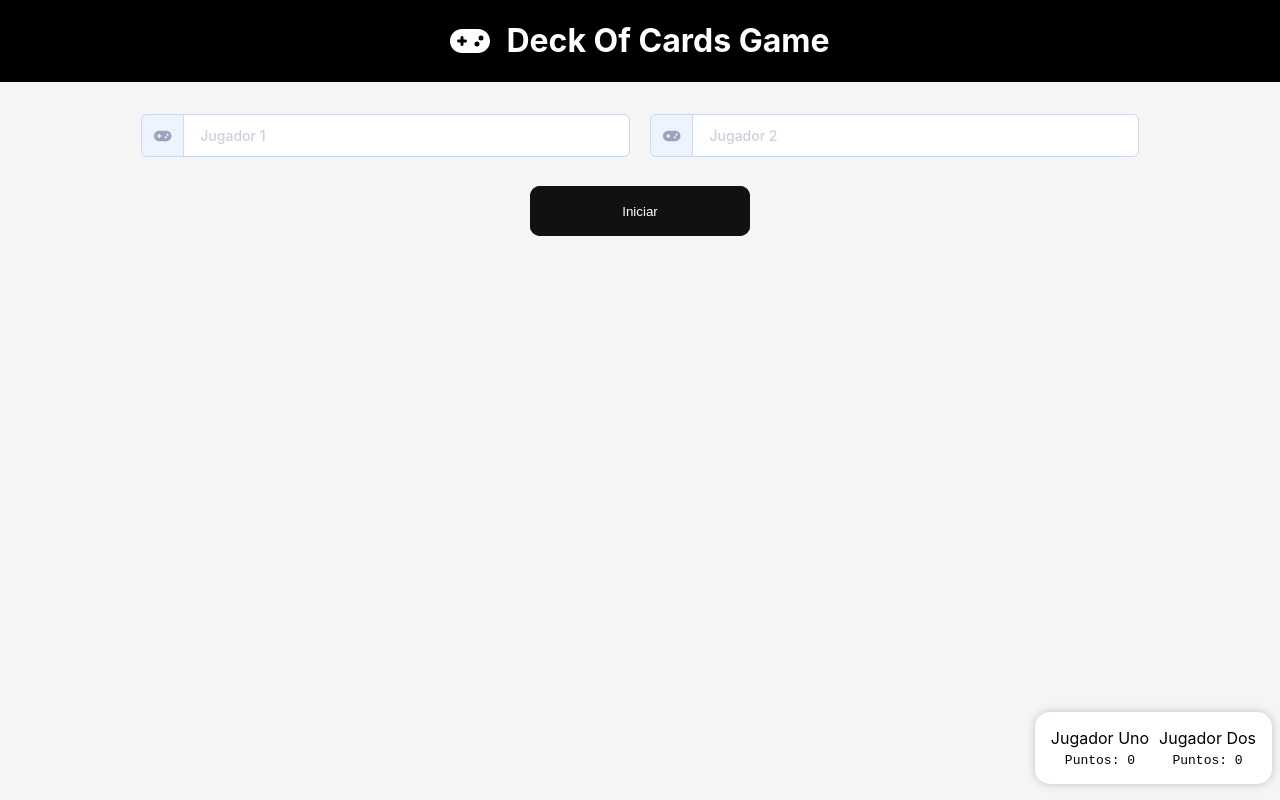
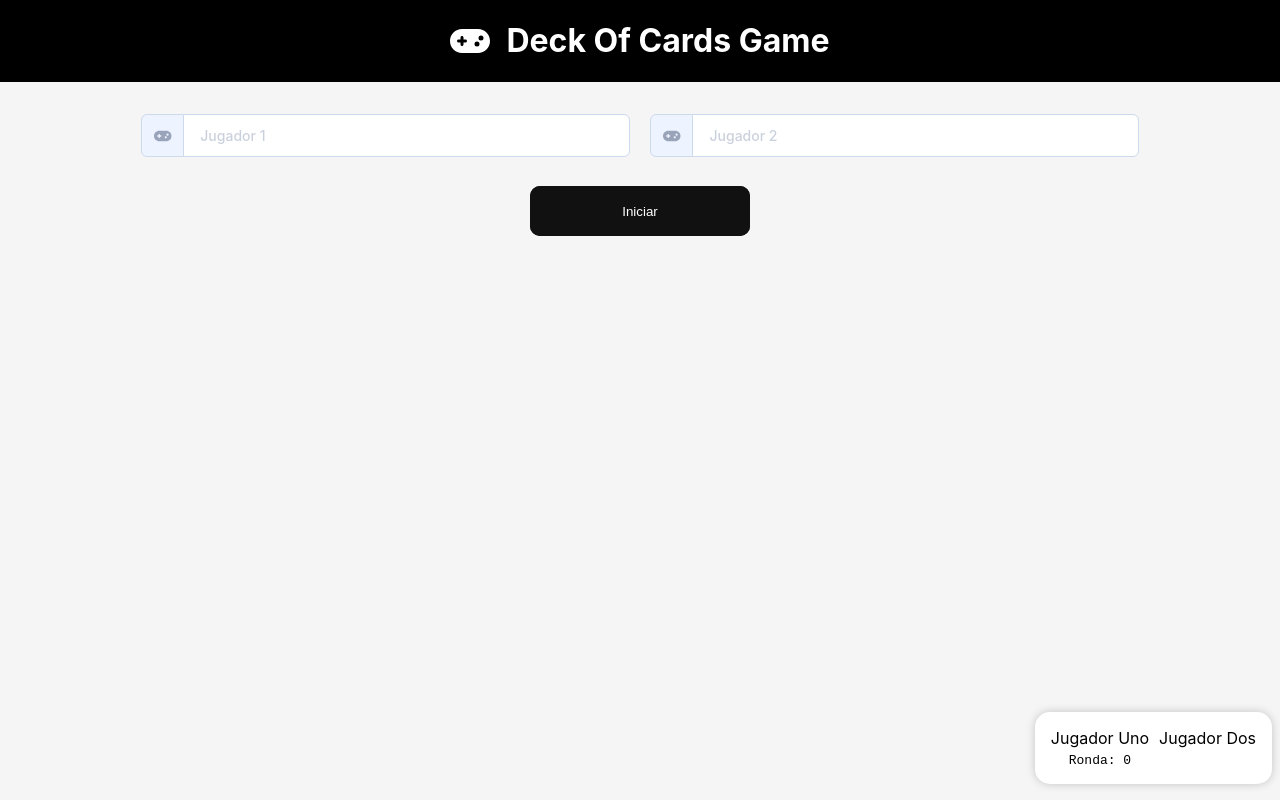
Before and after one commit to sgonzaec/cards-game, a React (Create React App) app: page / in a window 1280 px wide. Built offline with nearby package versions, Linux system fonts and the light colour scheme.

Commit message:
feat: Modify player context

```diff
--- a/src/components/counter/Counter.jsx
+++ b/src/components/counter/Counter.jsx
@@ -9,11 +9,10 @@ const Counter = () => {
     <div className="float_counter">
       <div className="player">
         <p>Jugador {playersData?.playerOne?.name}</p>
-        <span>Puntos: {playersData?.playerOne?.score}</span>
+        <span>Ronda: {playersData?.playerOne?.round}</span>
       </div>
       <div className="player">
         <p>Jugador {playersData?.playerTwo?.name}</p>
-        <span>Puntos: {playersData?.playerTwo?.score}</span>
       </div>
     </div>
   );
--- a/src/context/Player.context.jsx
+++ b/src/context/Player.context.jsx
@@ -6,15 +6,15 @@ const PlayerContextContainer = ({ children }) => {
   const [playersData, setPlayersData] = useState({
     playerOne: {
         name: 'Uno',
-        score: 0,
+        round: 0,
+        activeShift : false
     },
     playerTwo: {
         name: 'Dos',
-        score: 0,
+        round: 0,
+        activeShift : false
     }
   });
-
-  console.log({playersData})
 
   const value = {
     playersData,
```
